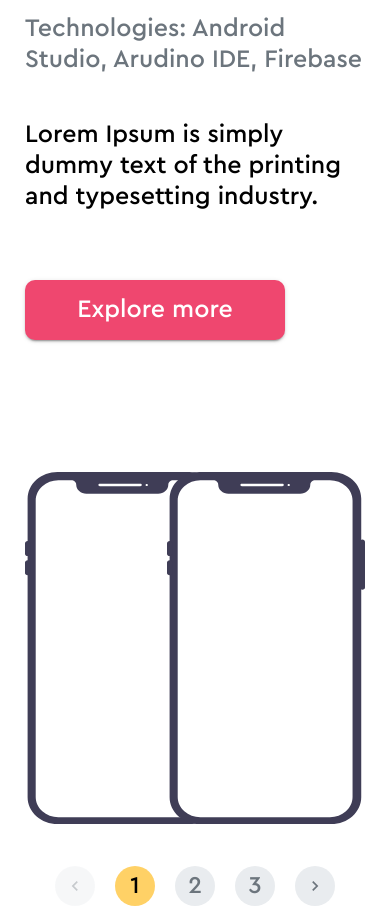
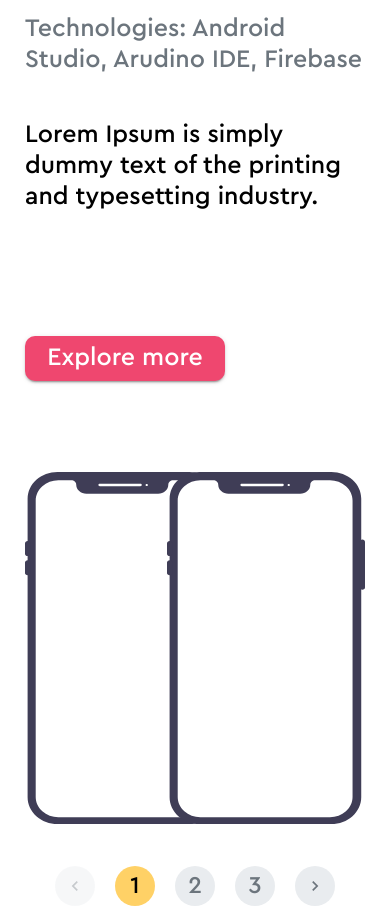
Before and after one commit to jaballogian/portfolio, a React (Create React App) app: page / in a window 390 px wide. Shown: the part 2533-3450 px from the top of the page. Built offline with nearby package versions, Linux system fonts and the light colour scheme.

Commit message:
add style for xs screen for Bottom Content component

```diff
--- a/src/pages/Home/Projects/LeftContent/BottomContent/bottomContentUseStyles.js
+++ b/src/pages/Home/Projects/LeftContent/BottomContent/bottomContentUseStyles.js
@@ -6,6 +6,10 @@ import colors from '../../../../../utils/colors'
 
 const useStyles = makeStyles((theme) => ({
   bottomContainer: {
+    [theme.breakpoints.down('xs')]: {
+      height: '37.5vh',
+      minHeight: 300,
+    },
     [theme.breakpoints.only('sm')]: {
       height: '37.5vh',
       minHeight: 300,
@@ -23,18 +27,21 @@ const useStyles = makeStyles((theme) => ({
   },
   description: {
     colors: 'black',
-    height: 160,
-    [theme.breakpoints.only('sm')]: {
+    [theme.breakpoints.down('sm')]: {
       marginBottom: 16,
+      height: 200,
     },
     [theme.breakpoints.only('md')]: {
       marginBottom: 24,
+      height: 160,
     },
     [theme.breakpoints.only('lg')]: {
       marginBottom: 32,
+      height: 160,
     },
     [theme.breakpoints.up('xl')]: {
       marginBottom: 40,
+      height: 160,
     },
   },
   linkText: {
@@ -43,11 +50,21 @@ const useStyles = makeStyles((theme) => ({
   exploreMoreContainer: {
     backgroundColor: colors['paradisePink'],
     textTransform: 'none',
-    height: 60,
-    width: 260,
     borderRadius: 10,
     '&:hover': {
       backgroundColor: colors['redCrayola'],
+    },
+    [theme.breakpoints.down('xs')]: {
+      height: 45,
+      width: 200,
+    },
+    [theme.breakpoints.only('sm')]: {
+      height: 50,
+      width: 225,
+    },
+    [theme.breakpoints.up('md')]: {
+      height: 60,
+      width: 260,
     },
   },
   exploreMoreText: {
```
